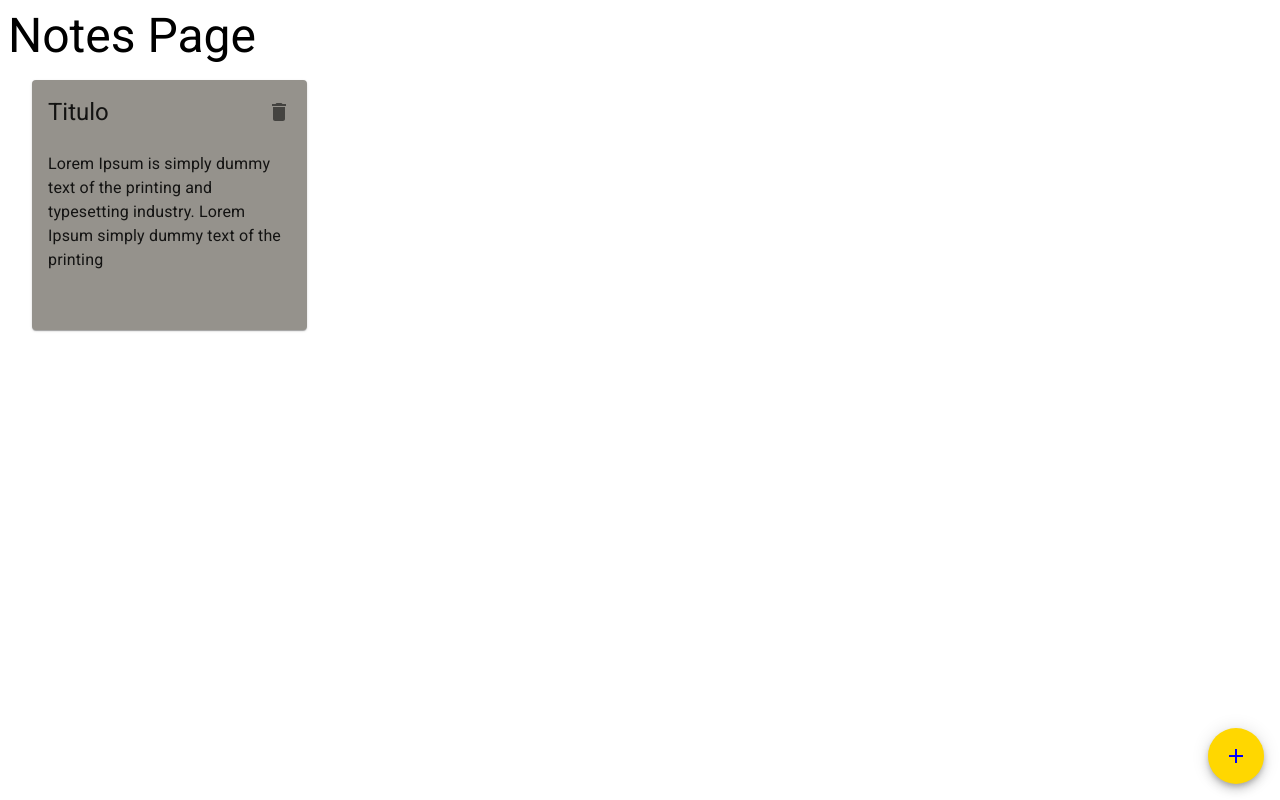
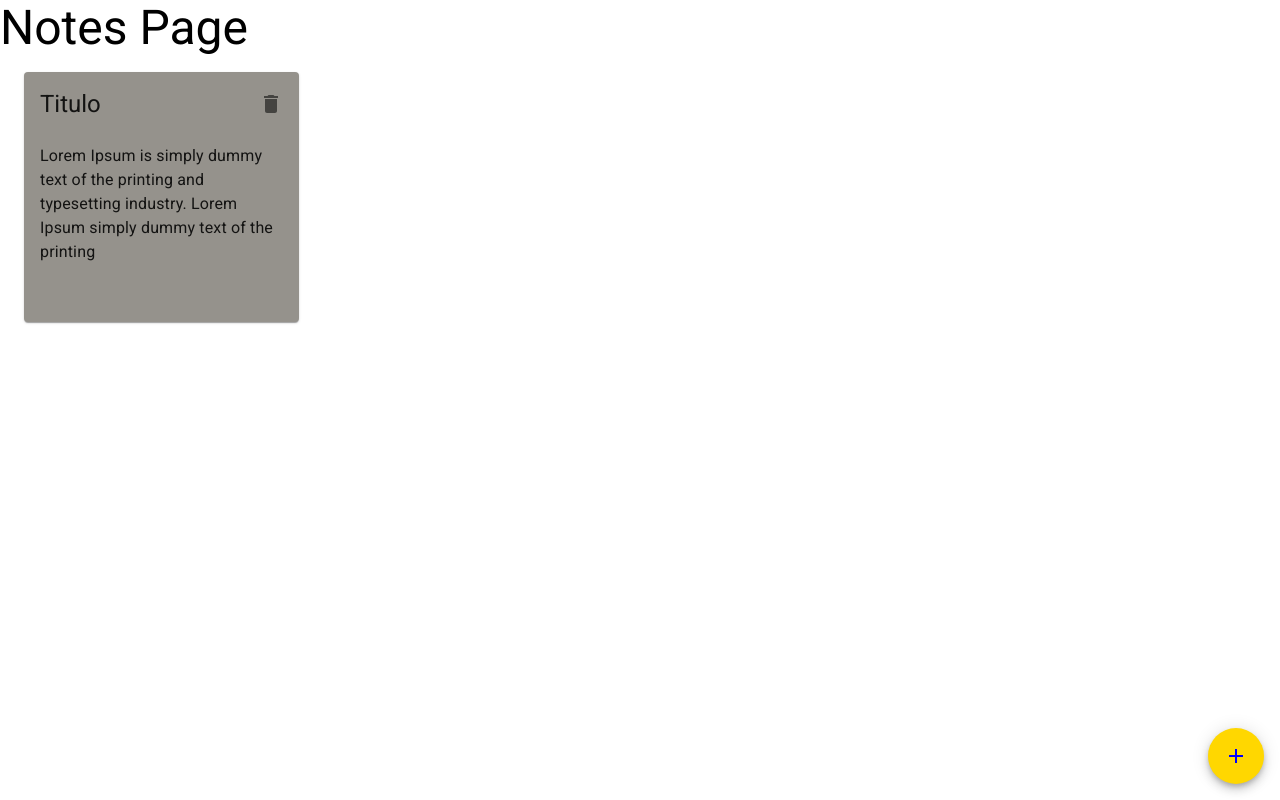
Before and after one commit to Mannelpz25/HermesDev, a React (Vite) app: page / in a window 1280 px wide. Built offline with nearby package versions, Linux system fonts and the light colour scheme.

Commit message:
19/08/2022 07:00

```diff
--- a/src/styles.css
+++ b/src/styles.css
@@ -0,0 +1,15 @@
+* {
+  margin: 0;
+  padding: 0%;
+}
+body::-webkit-scrollbar {
+    width: 12px;               /* width of the entire scrollbar */
+  }
+
+  body::-webkit-scrollbar-track {
+    background: #424949;        /* color of the tracking area */
+  }
+
+  body::-webkit-scrollbar-thumb {
+    background-color: #515A5A;    /* color of the scroll thumb */
+  }
```
